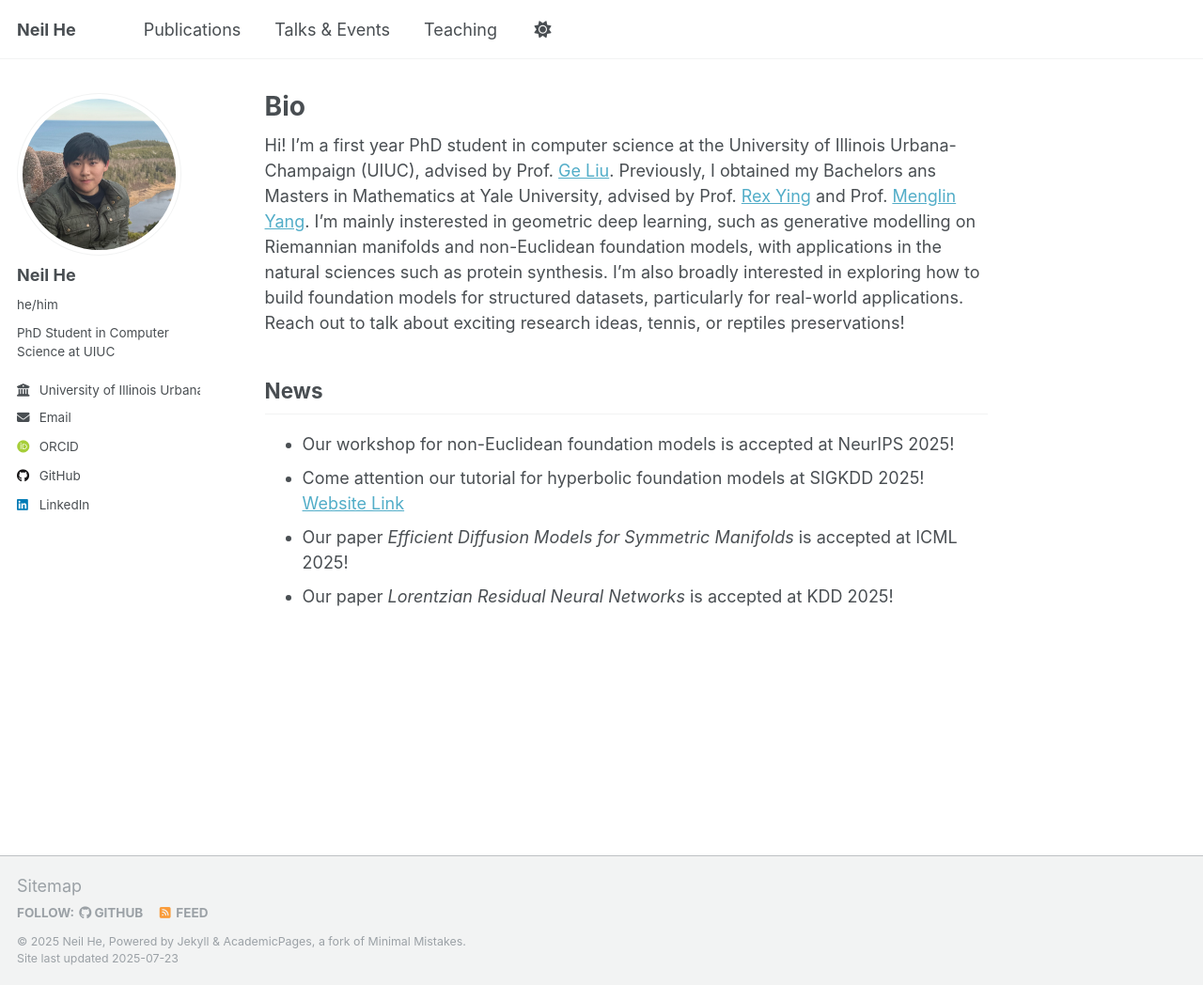
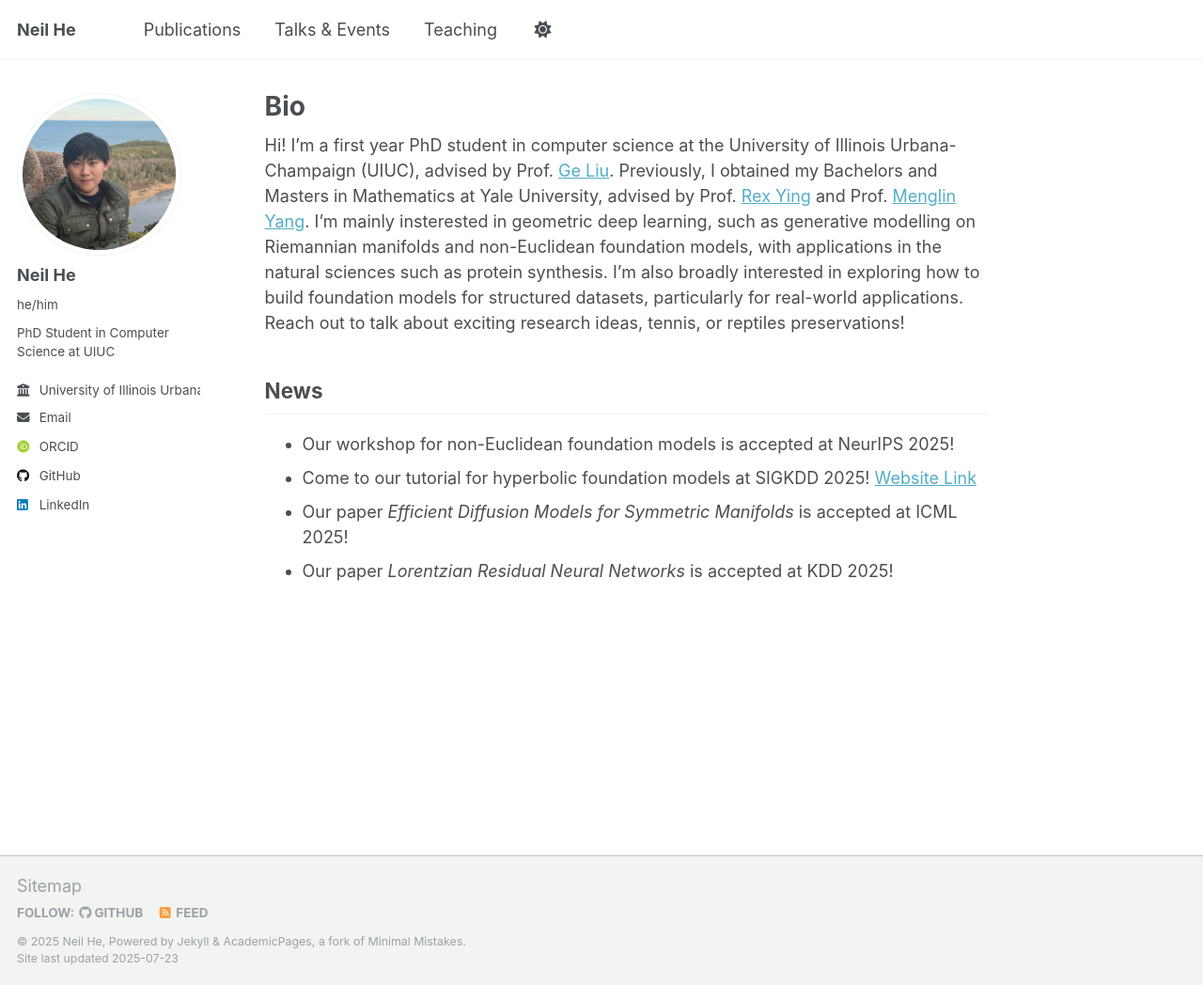
Before and after one commit to heneil/heneil.github.io, a Jekyll site: the page built from _pages/about.md, in a window 1280 px wide and 1048 px high. Shown: the whole window at 94% size. Built offline with Jekyll 4.4.1, drawn with Linux system fonts in a browser that asks for light colours; some web fonts are replaced; a script that is not in the unit is left out.

Commit message:
Update about.md

```diff
--- a/_pages/about.md
+++ b/_pages/about.md
@@ -7,11 +7,11 @@ redirect_from:
   - /about.html
 ---
 
-Hi! I'm a first year PhD student in computer science at the University of Illinois Urbana-Champaign (UIUC), advised by Prof. [Ge Liu](https://www.mit.edu/~geliu/). Previously, I obtained my Bachelors ans Masters in Mathematics at Yale University, advised by Prof. [Rex Ying](https://www.cs.yale.edu/homes/ying-rex/) and Prof. [Menglin Yang](https://facultyprofiles.hkust-gz.edu.cn/faculty-personal-page?id=509). I'm mainly insterested in geometric deep learning, such as generative modelling on Riemannian manifolds and non-Euclidean foundation models, with applications in the natural sciences such as protein synthesis. I'm also broadly interested in exploring how to build foundation models for structured datasets, particularly for real-world applications. Reach out to talk about exciting research ideas, tennis, or reptiles preservations!
+Hi! I'm a first year PhD student in computer science at the University of Illinois Urbana-Champaign (UIUC), advised by Prof. [Ge Liu](https://www.mit.edu/~geliu/). Previously, I obtained my Bachelors and Masters in Mathematics at Yale University, advised by Prof. [Rex Ying](https://www.cs.yale.edu/homes/ying-rex/) and Prof. [Menglin Yang](https://facultyprofiles.hkust-gz.edu.cn/faculty-personal-page?id=509). I'm mainly insterested in geometric deep learning, such as generative modelling on Riemannian manifolds and non-Euclidean foundation models, with applications in the natural sciences such as protein synthesis. I'm also broadly interested in exploring how to build foundation models for structured datasets, particularly for real-world applications. Reach out to talk about exciting research ideas, tennis, or reptiles preservations!
 
 News
 ------
 - Our workshop for non-Euclidean foundation models is accepted at NeurIPS 2025!
-- Come attention our tutorial for hyperbolic foundation models at SIGKDD 2025! [Website Link](https://hyperboliclearning.github.io/events/kdd2025tutorial)
+- Come to our tutorial for hyperbolic foundation models at SIGKDD 2025! [Website Link](https://hyperboliclearning.github.io/events/kdd2025tutorial)
 - Our paper *Efficient Diffusion Models for Symmetric Manifolds* is accepted at ICML 2025!
 - Our paper *Lorentzian Residual Neural Networks* is accepted at KDD 2025!
```
